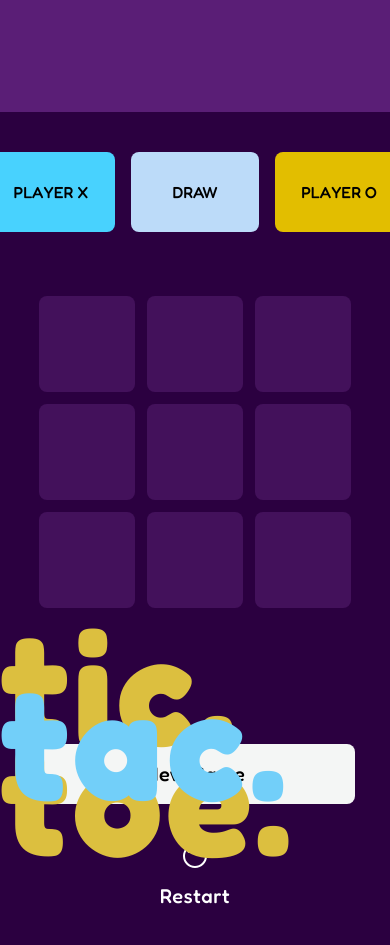
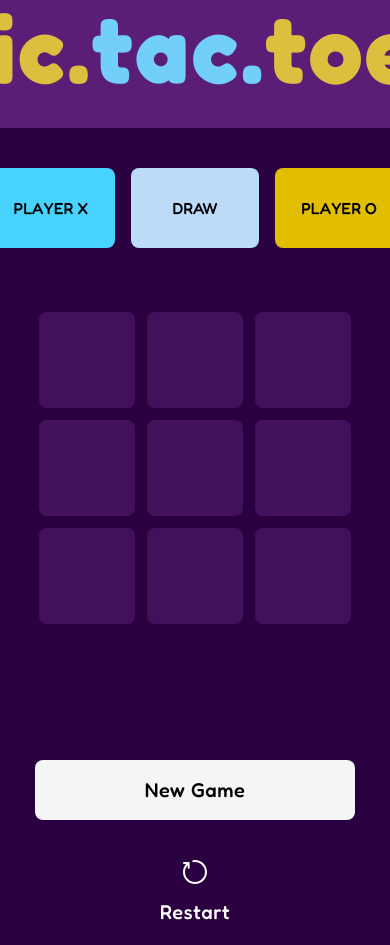
Before and after one commit to chiragtyagi01/tic-tac-toe, a website built with Vite: page index.html in a window 390 px wide. Shown: the top 945 px of the page. Built offline with nearby package versions, Linux system fonts and the light colour scheme.

Commit message:
added title on top

```diff
--- a/index.html
+++ b/index.html
@@ -6,19 +6,22 @@
   <link href="./src/style.css" rel="stylesheet">
   <link rel="shortcut icon" href="./assets/favicon1.png" type="image/x-icon">
   <link rel="preconnect" href="https://fonts.googleapis.com">
-<link rel="preconnect" href="https://fonts.gstatic.com" crossorigin>
-<link href="https://fonts.googleapis.com/css2?family=Fredoka:wght@300..700&family=Inter:ital,opsz,wght@0,14..32,100..900;1,14..32,100..900&family=Open+Sans:ital,wght@0,300..800;1,300..800&family=Roboto:ital,wght@0,100..900;1,100..900&display=swap" rel="stylesheet">
+  <link rel="preconnect" href="https://fonts.gstatic.com" crossorigin>
+  <link href="https://fonts.googleapis.com/css2?family=Fredoka:wght@300..700&family=Inter:ital,opsz,wght@0,14..32,100..900;1,14..32,100..900&family=Open+Sans:ital,wght@0,300..800;1,300..800&family=Roboto:ital,wght@0,100..900;1,100..900&display=swap" rel="stylesheet">
   <title>TIC-TAC-TOE</title>
 </head>
+
 <body class="bg-background w-full  flex justify-center items-center relative box-border m-0 p-0 select-none">
-   <div class="title fixed bottom-0 left-0 font-fredoka leading-[95px] text-[10rem] font-bold tracking-wide flex flex-col -space-y-10  z-50 ">
-      <p class="text-tic-tac   z-10">tic.</p>
-      <p class="text-tac  z-20">tac.</p>
+  <!-- container -->
+  <div class="container flex justify-center items-center ">
+        <!-- title -->
+    <div class="title fixed  md:left-0 md:right-0 z-50 pointer-events-none font-fredoka font-bold tracking-wide leading-[95px] text-[6rem] lg:text-[10rem] flex flex-row md:flex-col md:-space-y-10 items-center md:items-start top-0 md:top-auto md:bottom-0">
+      <p class="text-tic-tac z-10">tic.</p>
+      <p class="text-tac     z-20">tac.</p>
       <p class="text-tic-tac z-10">toe.</p>
     </div>
-  <div class="container flex justify-center items-center ">
-
-    <div class="box  bg-main-box pt-10 p-20 flex flex-col justify-center items-center rounded-2xl mt-28">
+    <!-- box -->
+    <div class="box  bg-main-box pt-10 p-20 flex flex-col justify-center items-center rounded-2xl mt-32">
       <!-- score-cards -->
        <div class="score-cards flex justify-between text-text gap-4 font-fredoka font-medium ">
           <div class="player-x bg-X-box  w-[8rem] h-[5rem] flex flex-col justify-center items-center p-4 rounded-lg hover:scale-x-[80%] hover:brightness-90 transition-transform duration-200 ease-in-out hover:scale-y-[80%] cursor-pointer  active:brightness-75 " data-sound="https://pop.popingroup.com/wp-content/uploads/2023/11/piano_do.mp3">
```
